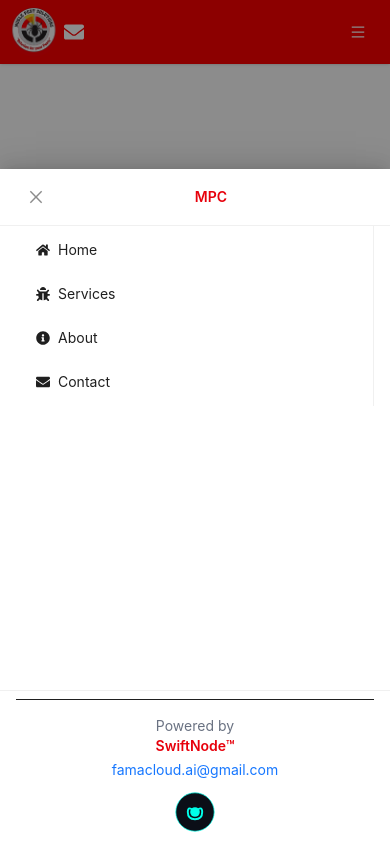
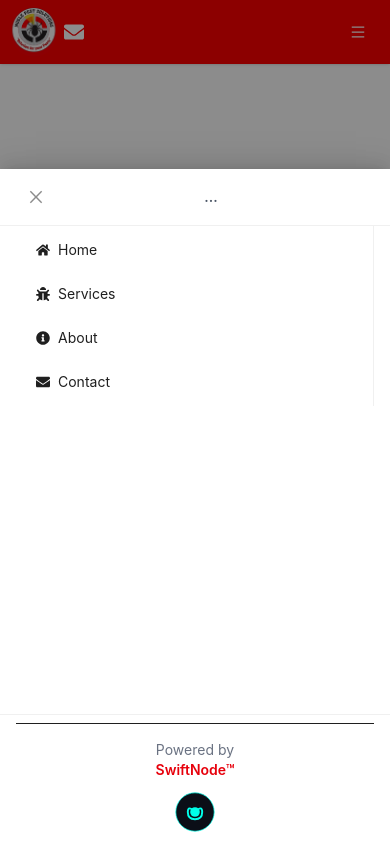
Before and after one commit to Ymffuture/Future_YMF, a React (Vite) app: page / in a window 390 px wide. Both pictures are taken after a click on the button 358 px from the left and 32 px from the top of the page. Shown: the top 844 px of the page. Built offline with nearby package versions, Linux system fonts and the light colour scheme.

Commit message:
Update Navbar.jsx

```diff
--- a/src/components/Navbar.jsx
+++ b/src/components/Navbar.jsx
@@ -82,8 +82,8 @@ const Navbar = () => {
       {/* Mobile Drawer */}
       <Drawer
   title={
-    <div className="text-red-600 text-sm text-center w-full">
-      MPC
+    <div className="text-gray-600 text-sm text-center w-full">
+    ...
     </div>
   }
   placement="bottom"
@@ -96,16 +96,16 @@ const Navbar = () => {
       <p className="text-sm text-gray-500">Powered by</p>
       <p className="text-red-600 font-semibold text-sm">SwiftNode™</p>
       <a
-        href="mailto:quorvexinstitute@gmail.com"
+        href="mailto:futurekgomotso@gmail.com"
         className="text-sm text-blue-600 hover:underline block mt-1"
       >
-        famacloud.ai@gmail.com
-      </a>
-      <img
+        <img
         src="/SNlogo.svg"
         alt="Quorvex Logo"
         className="w-12 h-12 rounded-full mx-auto mt-2"
       />
+      </a>
+
     </div>
   }
 >
```
